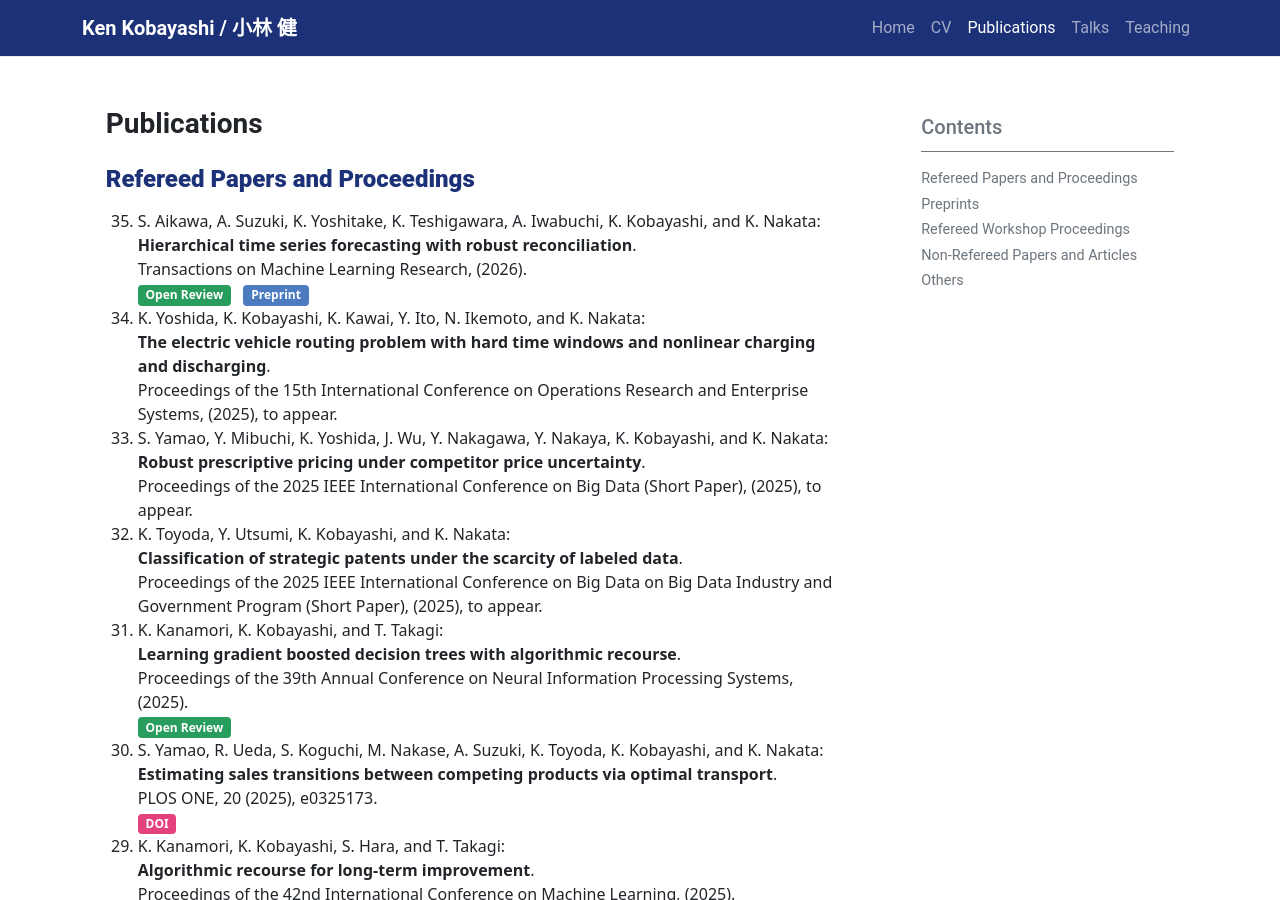
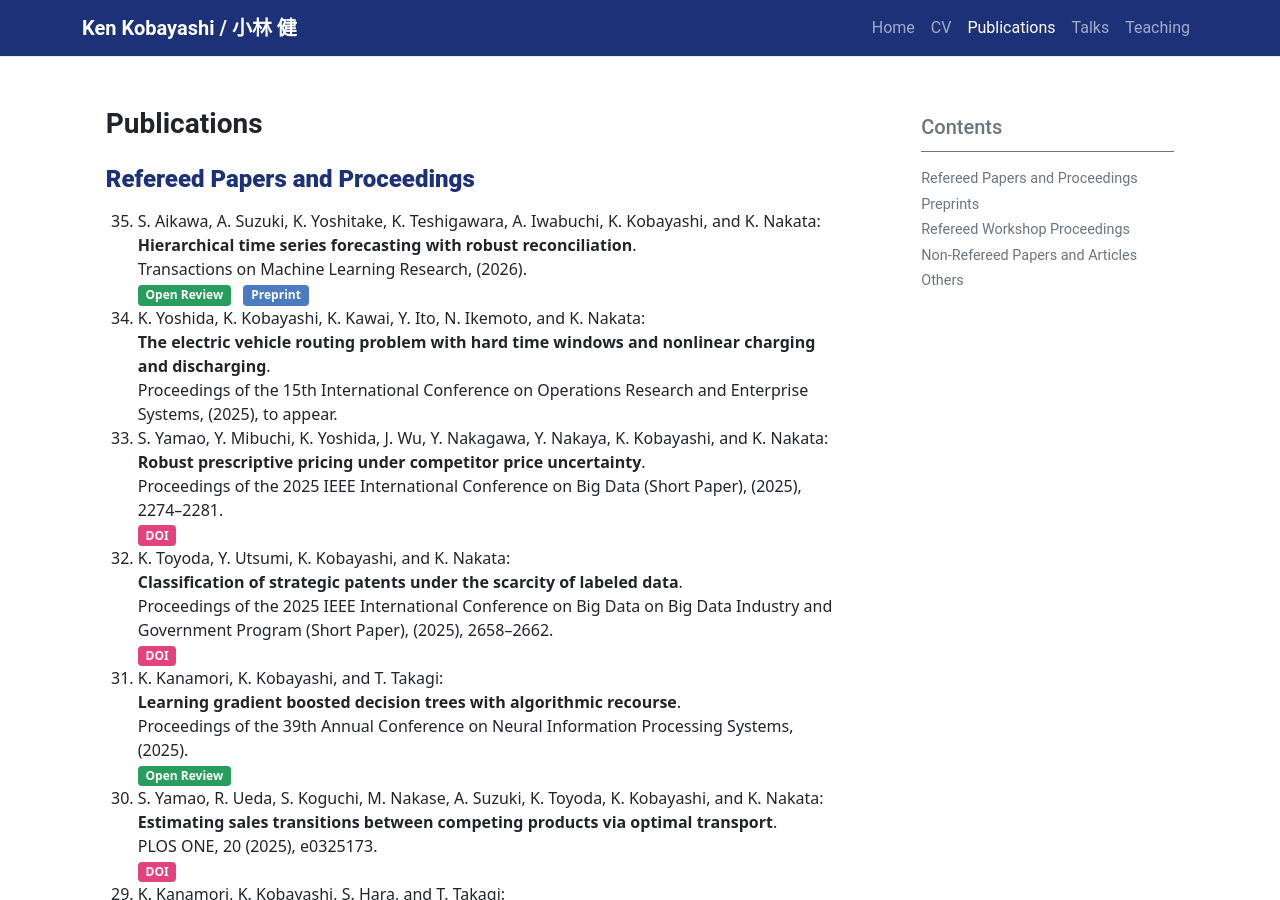
Before and after one commit to KenKoba2119/KenKoba2119.github.io, a Jekyll site: the page built from pages/publications.md, in a window 1280 px wide and 900 px high. Built offline with Jekyll 4.4.1, drawn with Linux system fonts in a browser that asks for light colours.

Commit message:
updating..

```diff
--- a/pages/publications.md
+++ b/pages/publications.md
@@ -18,10 +18,12 @@ Transactions on Machine Learning Research, (2026).
 Proceedings of the 15th International Conference on Operations Research and Enterprise Systems, (2025), to appear.
 1. S. Yamao, Y. Mibuchi, K. Yoshida, J. Wu, Y. Nakagawa, Y. Nakaya, K. Kobayashi, and K. Nakata:
 **Robust prescriptive pricing under competitor price uncertainty**.
-Proceedings of the 2025 IEEE International Conference on Big Data (Short Paper), (2025), to appear.
+Proceedings of the 2025 IEEE International Conference on Big Data (Short Paper), (2025), 2274–2281.
+<span class="badge bg-secondary"> <a target="blank"  style="color:white;text-decoration:none" href="https://doi.org/10.1109/BigData66926.2025.11401689">DOI </a> </span>
 1. K. Toyoda, Y. Utsumi, K. Kobayashi, and K. Nakata:
 **Classification of strategic patents under the scarcity of labeled data**.
-Proceedings of the 2025 IEEE International Conference on Big Data on Big Data Industry and Government Program (Short Paper), (2025), to appear.
+Proceedings of the 2025 IEEE International Conference on Big Data on Big Data Industry and Government Program (Short Paper), (2025), 2658–2662.
+<span class="badge bg-secondary"> <a target="blank"  style="color:white;text-decoration:none" href="https://doi.org/10.1109/BigData66926.2025.11401684">DOI </a> </span>
 1. K. Kanamori, K. Kobayashi, and T. Takagi:
 **Learning gradient boosted decision trees with algorithmic recourse**.
 Proceedings of the 39th Annual Conference on Neural Information Processing Systems, (2025).
```
